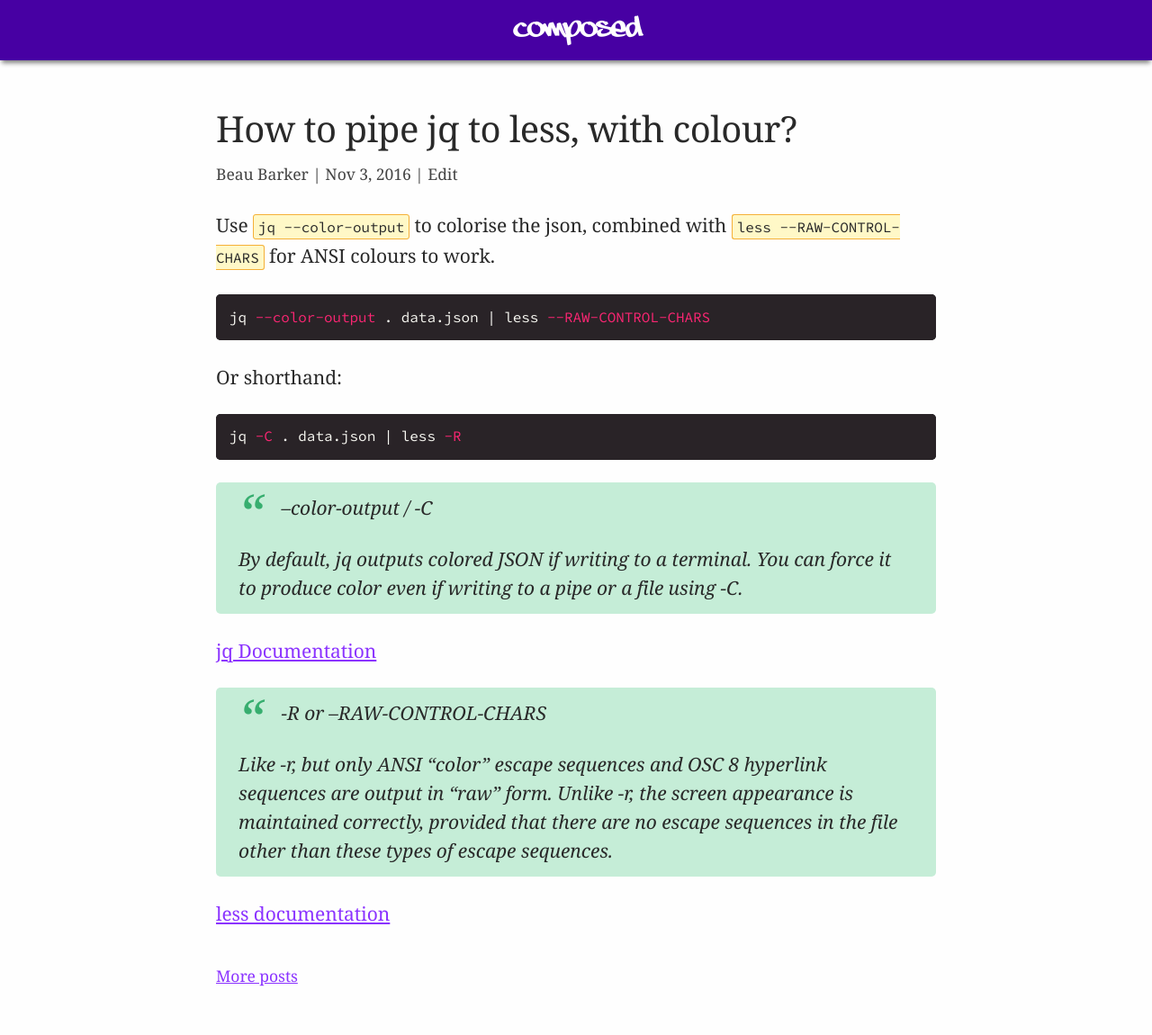
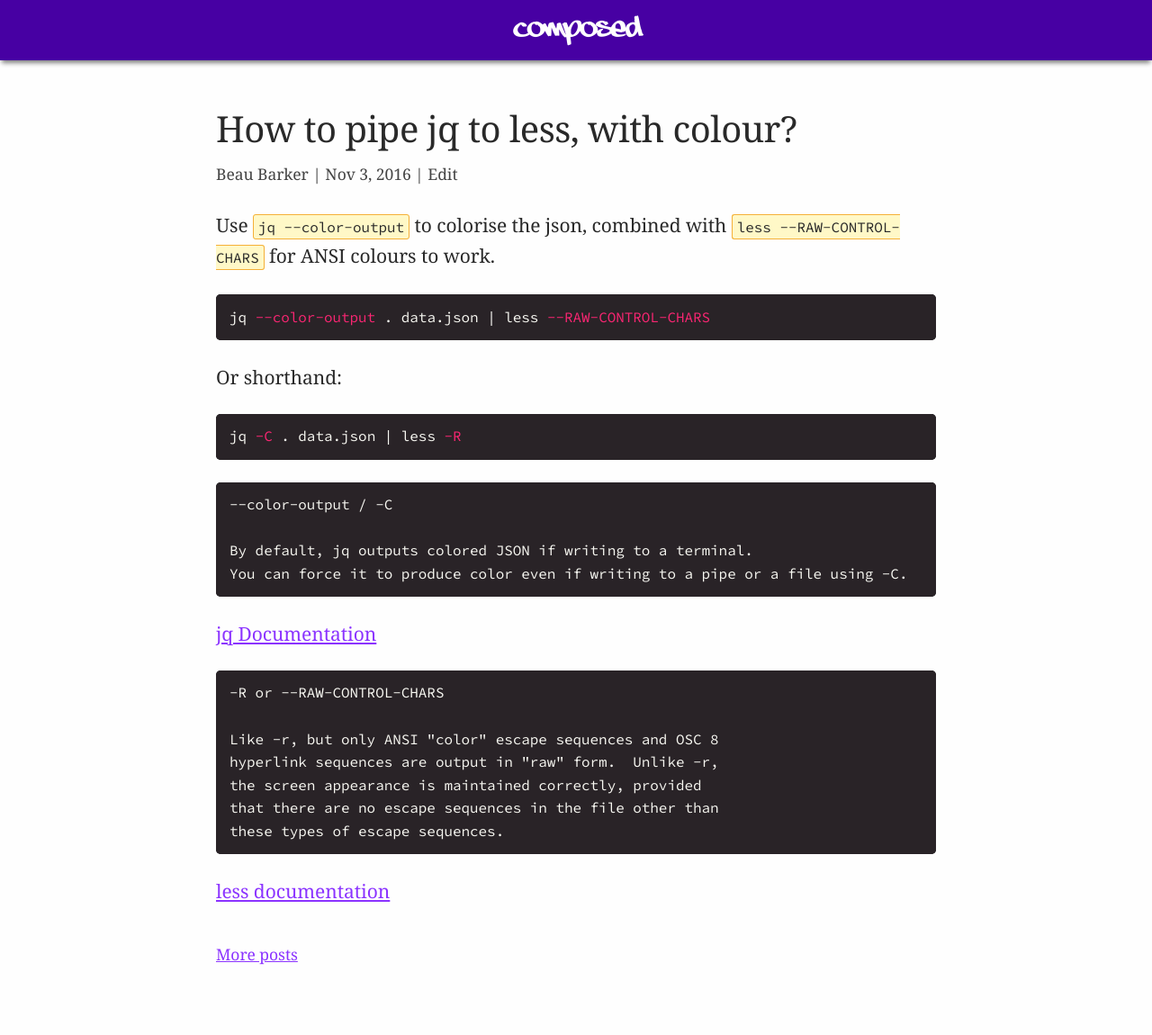
Before and after one commit to explodinglabs/explodinglabs.github.io, a Jekyll site: the page built from docs/_posts/2016-11-03-pipe-jq-to-less.markdown, in a window 1280 px wide. Shown: the whole page at 90% size. Built offline with Jekyll 4.4.1, drawn with Linux system fonts in a browser that asks for light colours; after the commit the page ends 1126 px from its top, so only the background shows below that.

Commit message:
Update 2016-11-03-pipe-jq-to-less.markdown

````diff
--- a/docs/_posts/2016-11-03-pipe-jq-to-less.markdown
+++ b/docs/_posts/2016-11-03-pipe-jq-to-less.markdown
@@ -16,20 +16,21 @@ Or shorthand:
 jq -C . data.json | less -R
 ```
 
-> --color-output / -C
->
-> By default, jq outputs colored JSON if writing to a terminal.
-> You can force it to produce color even if writing to a pipe or a file using -C.
+```
+--color-output / -C
 
+By default, jq outputs colored JSON if writing to a terminal.
+You can force it to produce color even if writing to a pipe or a file using -C.
+```
 [jq Documentation](https://stedolan.github.io/jq/manual/#Invokingjq)
 
+```
+-R or --RAW-CONTROL-CHARS
 
-> -R or --RAW-CONTROL-CHARS
->
-> Like -r, but only ANSI "color" escape sequences and OSC 8
-> hyperlink sequences are output in "raw" form.  Unlike -r,
-> the screen appearance is maintained correctly, provided
-> that there are no escape sequences in the file other than
-> these types of escape sequences.
-
+Like -r, but only ANSI "color" escape sequences and OSC 8
+hyperlink sequences are output in "raw" form.  Unlike -r,
+the screen appearance is maintained correctly, provided
+that there are no escape sequences in the file other than
+these types of escape sequences.
+```
 [less documentation](https://man7.org/linux/man-pages/man1/less.1.html)
````
